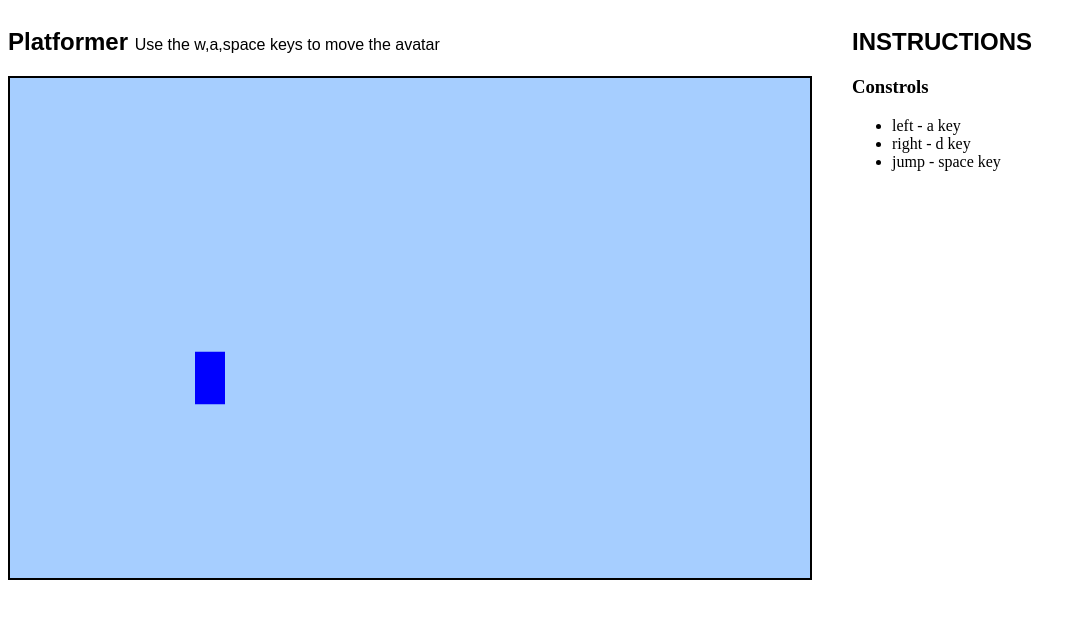
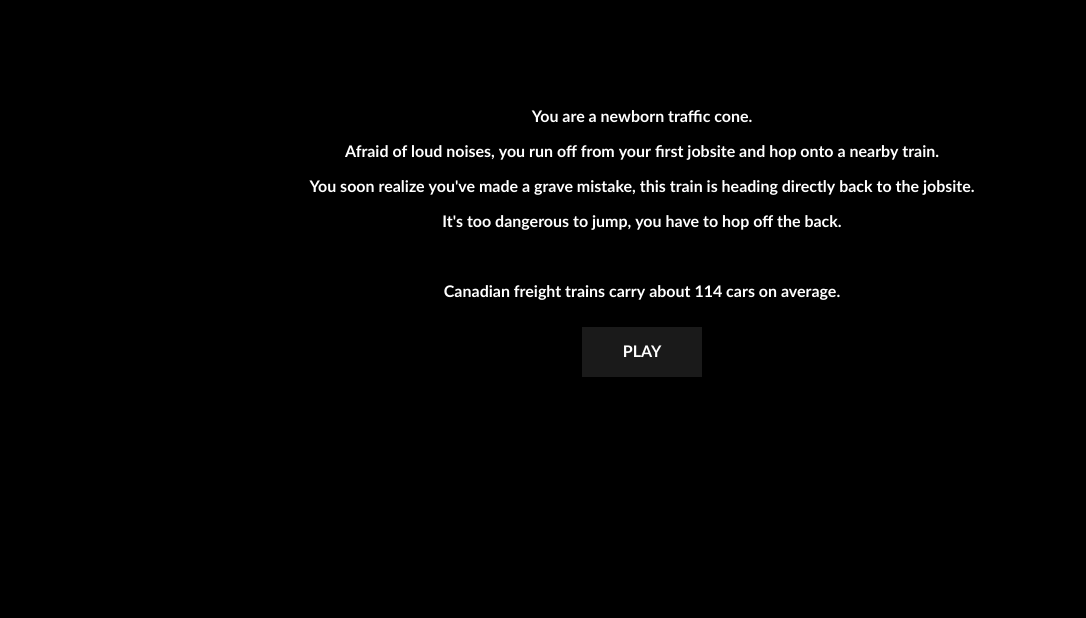
Before and after one commit to acworden819/FinalSoloGame, a plain HTML site: page index.html in a window 1280 px wide. Shown: the whole page, without its empty margins (0-1086 px from the left). Drawn offline with Linux system fonts and the light colour scheme.

Commit message:
fullscreen

```diff
--- a/css/style.css
+++ b/css/style.css
@@ -6,10 +6,12 @@ body{
     display:flex;
     justify-content: flex-start;
     align-items: flex-start;
+    margin: 0;
+    overflow: hidden;
 }
 canvas{
     border:2px solid black;
-    background-color: #a6ceff;
+    background-color: "black";
     /*
         !IMPORTANT! Change the source of this image
 
--- a/index.html
+++ b/index.html
@@ -11,24 +11,26 @@
 </head>
 
 <body>
+    <canvas id="canvas" width="1080" height="800"></canvas>
 
-
-    <div>
-        <h2>Platformer <span>Use the w,a,space keys to move the avatar</span></h2>
-        <canvas width="800" height="500"></canvas>
+<!--800 w, 500 h-->
+    <!-- <div>
+       <h2>Cone Game <span>Use the W, A, and Space keys to move the avatar, shift to duck</span></h2>
+        <canvas id="canvas" width="1080" height="800"></canvas>
     </div>
 
     <div id="instructions">
         <h2>INSTRUCTIONS</h2>
         <p>
-        <h3>Constrols</h3>
+        <h3>Controls</h3>
         <ul>
-            <li>left - a key</li>
-            <li>right - d key</li>
-            <li>jump - space key</li>
+            <li>Left - A key</li>
+            <li>Right - D key</li>
+            <li>Jump - Space key</li>
+            <li>Duck - Shift key</li>
         </ul>
         </p>
-    </div>
+    </div>-->
     <div class="hidden">
         <img src="images/mrt.jpg" alt="Mr T" id="default">
         <img id="Container0" src="images/Containers/Container0.png" alt="Container0">
--- a/js/GameObject.js
+++ b/js/GameObject.js
@@ -21,6 +21,7 @@ class GameObject
     this.falling = false;
     this.world = {x:0, y:0}
     this.containerId = 0
+    this.stepped = false
 
 
      this.img = {
--- a/js/game.js
+++ b/js/game.js
@@ -20,7 +20,6 @@ var level = new GameObject();
 
 ctx.globalAlpha = 1
 
-
 function randomCarColor() {
     let randNum = rand(0, 5)
     // let color = carColors[randNum]
@@ -40,12 +39,12 @@ var birds = [];
 
 var numCars = 3
 var carSpacing = 30 //25-35
-var maxTrainSpeed = 120 //90-130
+var maxTrainSpeed = window.innerHeight/4 //90-130
 var signalRarity = 2 //1-3
-var playerSize = {w: 35, h:50}
+var playerSize = {w: window.innerWidth/30, h:window.innerHeight/12}
 var numBirds = 4 // 4
-var birdRarity = 9 //9
-var birdSpeed = 7 //
+var birdRarity = 15 //9
+var birdSpeed = maxTrainSpeed/13 //
 
 let playerSpeed = (maxTrainSpeed) / 110
 let trainSpeed = 0
@@ -78,13 +77,13 @@ function randomBirdX(){
     return birdPos
 }
 function randomBirdY(){
-    let birdPos = rand(200,c.height*.75)
+    let birdPos = rand(window.innerHeight*.2,window.innerHeight*.75)
     return birdPos
 }
 for (let i = 0; i < numBirds; i++) {
     var bird = new GameObject();
-    bird.w = 20
-    bird.h = 20
+    bird.h = window.innerHeight/15
+    bird.w = bird.h
     let lastX = 0
     if (birds.length > 0) lastX = birds[birds.length-1].x
     bird.x = c.width+(i*((birdRarity*(c.width/3))+randomBirdX()))
@@ -97,7 +96,11 @@ for (let i = 0; i < numBirds; i++) {
 
 
 function init() {
+    c.width = window.innerWidth
+    c.height = window.innerHeight//1.869837296620776
+    //console.log(window.innerWidth/window.innerHeight)
     state = menu
+
 
     avatar.color = `blue`;
     avatar.w = playerSize.w
@@ -119,14 +122,14 @@ function init() {
     }
 
     currentCar = trainCars[0]
-
+    trainCars[0].stepped = true
     for (let i = 0; i < 2; i++) {
         let bushes = new GameObject();
         // bushes.color = `black`;
         bushes.w = (c.width * 2);
-        bushes.h = 600;
+        bushes.h = bushes.w*.4;
         bushes.x = ((bushes.w) / 2) + (((bushes.w)) * i)
-        bushes.y = 250 //c.height - (bushes.h / 2) + 20
+        bushes.y = c.height/2.5 //c.height - (bushes.h / 2) + 20
         bushes.world = level
         //bushes.containerId = randomCarColor()
         bushesArray[i] = bushes
@@ -134,17 +137,17 @@ function init() {
     for (let i = 0; i < 2; i++) {
         let mountain = new GameObject();
         mountain.w = (c.width * 2);
-        mountain.h = 300;
+        mountain.h = mountain.w/4;
         mountain.x = ((mountain.w) / 2) + ((((mountain.w)) * i))
-        mountain.y = 200//c.height - (bushes.h / 2) + 20
+        mountain.y = c.height/3.5//c.height - (bushes.h / 2) + 20
         mountain.world = level
         mountainArray1[i] = mountain
 
         let mountain2 = new GameObject();
         mountain2.w = (c.width * 2);
-        mountain2.h = 400;
+        mountain2.h = mountain.w/3.5;
         mountain2.x = ((mountain2.w) / 2) + ((((mountain2.w)) * i))
-        mountain2.y = 200//c.height - (bushes.h / 2) + 20
+        mountain2.y = c.height/3.5//c.height - (bushes.h / 2) + 20
         mountain2.world = level
         mountainArray2[i] = mountain2
     }
@@ -153,8 +156,8 @@ function init() {
 
     signal = new GameObject();
     signal.color = "black"
-    signal.w = 18*3
-    signal.h = 150*3
+    signal.h = c.height/1.2
+    signal.w = signal.h/6.5
     signal.x = c.width
     signal.y = c.height+(signal.h/9)
     signal.world = level
@@ -165,10 +168,36 @@ init();
 
 /*---------------Game Screens (states)----------------*/
 function menu() {
+    document.getElementById("canvas").style.backgroundColor = "black"
+    ctx.fillStyle = "white"
+    ctx.font = "bold 16px Trebuchet MS "
+
+    button.color = "#1a1a1a"
+    button.x = c.width/2
+    button.y = 350
+    button.w = 120
+    button.h = 50
+
+    let lineHeight = 35
+    let yPos = 120
+    ctx.textAlign = "center"
+    ctx.fillText("You are a newborn traffic cone.", c.width/2, yPos)
+    ctx.fillText("Afraid of loud noises, you run off from your first jobsite and hop onto a nearby train.", c.width/2, yPos+(1*lineHeight))
+    ctx.fillText("You soon realize you've made a grave mistake, this train is heading directly back to the jobsite.", c.width/2, yPos+(2*lineHeight))
+    ctx.fillText("It's too dangerous to jump, you have to hop off the back.", c.width/2, yPos+(3*lineHeight))
+
+    ctx.fillText("Canadian freight trains carry about 114 cars on average.", c.width/2, yPos+(5*lineHeight))
+    // ctx.fillText("Lucky for you, this one is only 50 cars long.", c.width/2, yPos+(7*lineHeight))
+
+    //
+    //ctx.fillText("Canadian freight trains carry about 114 cars on average.", c.width/2, 200)
+
     if (clicked(button)) {
         state = game;
     }
     button.render()
+    ctx.fillText("PLAY", button.x, button.y+(button.h/10))
+
 }
 
 function win() {
@@ -179,13 +208,14 @@ function lose() {
 }
 
 function game() {
+    document.getElementById("canvas").style.backgroundColor = "#a6ceff"
 
     accel = playerSpeed
     if (trainSpeed <= maxTrainSpeed) trainSpeed += .25;
 
     if (sp == true && avatar.canJump == true) {
         avatar.canJump = false;
-        avatar.vy = -25;
+        avatar.vy = -playerSpeed*20;
     }
     if (a == true) {
         avatar.vx += -accel;
@@ -196,7 +226,7 @@ function game() {
 
 
     avatar.vx *= .85;
-    avatar.vy += 1.3;
+    avatar.vy += c.height/500;
 
     if (ctrl == true && avatar.canJump) {
         avatar.h = playerSize.h/2
@@ -218,7 +248,8 @@ function game() {
         let ground = trainCars[i]
         while (ground.isOverPoint(avatar.bottomL()) && !avatar.falling) {
            // console.log(ground.x , currentCar.x)
-            if (currentCar != ground && ground.x > currentCar.x){
+            if (currentCar != ground && !ground.stepped){
+                ground.stepped = true
                 currentCar = ground
                 score ++
             }
@@ -250,7 +281,7 @@ function game() {
     //----------------------------/
 
 
-    signal.x -= trainSpeed / 150
+    signal.x -= trainSpeed / 110
 
     let signalX = (signal.x + level.x) * (signalPasses + 1)
     if (signalX < 0) {
@@ -330,6 +361,7 @@ function game() {
             car.x += spot
             carColors.push(car.color)
             car.containerId = randomCarColor()
+            car.stepped = false
         }
 
 
@@ -355,7 +387,7 @@ function game() {
         if (avatar.overlaps(bird) || avatar.y > c.height || avatar.x + avatar.w < 0 || avatar.x - avatar.w > c.width) state = lose;
 
     }
-
+    ctx.fillStyle = "black"
     ctx.font = "30px Gotham Black"
     ctx.fillText(score, 20, 40, 1000)
     //WIN / LOSE CONDITIONS
```
